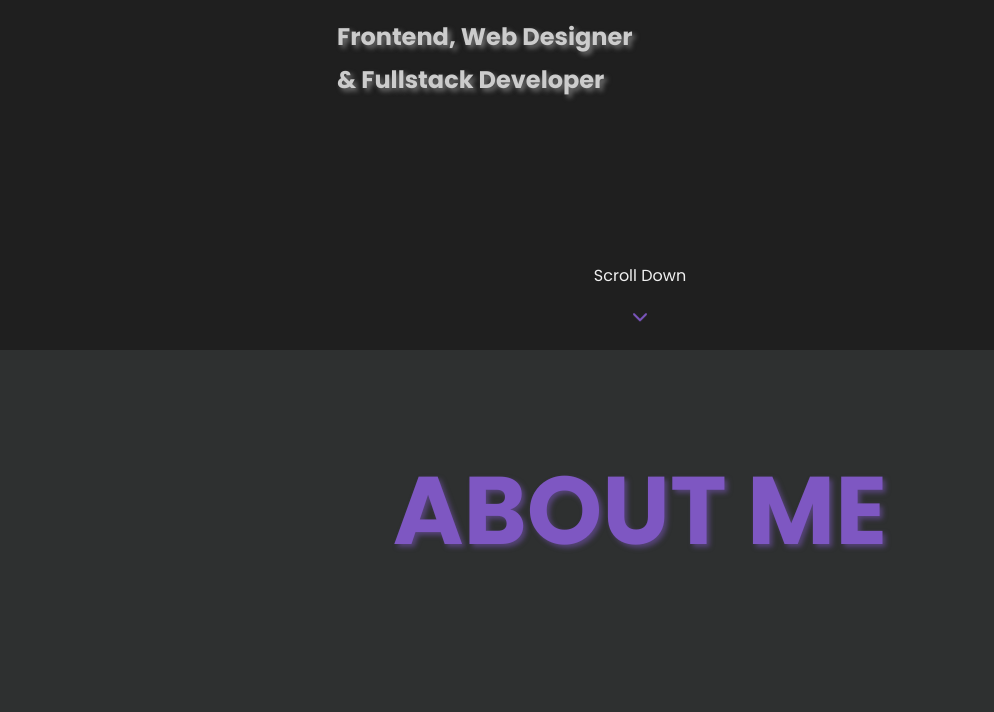
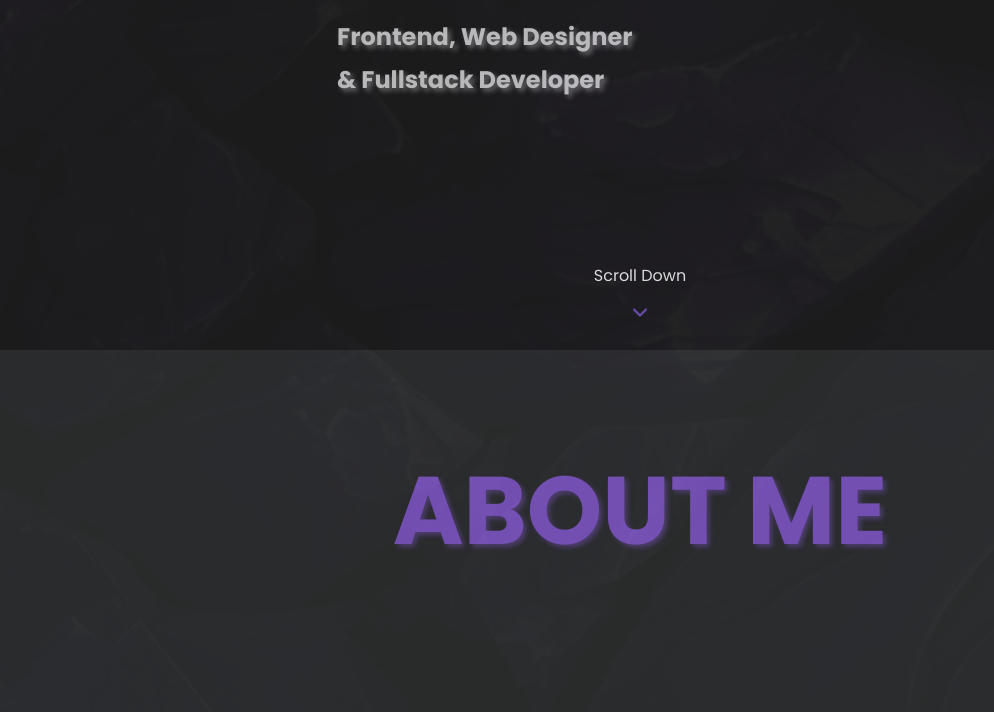
Before and after one commit to MatGAAM/portif-lio, a plain HTML site: page index.html in a window 1280 px wide. Shown: the part 450-1162 px from the top of the page, without its empty margins (0-994 px from the left). Drawn offline with Linux system fonts and the light colour scheme.

Commit message:
ajustes no backgroud, adicionado efeitos de parallax mais interessantes, criado um novo script de parallax

```diff
--- a/index.html
+++ b/index.html
@@ -206,7 +206,7 @@
           <img src="./assets/PrintProjects/icolabora-logo.png" alt="icolabora-logo" loading="lazy">
           <div class="description-project">
             <h2><a href="https://portal.icolabora.com.br" rel="noopener noreferrer">Icolabora</a></h2>
-            <p>Concultoria de softwares onde atuei 3 anos</p>
+            <p>Consultoria de softwares onde atuei 3 anos</p>
             <div class="tags">
               <div class="tag">
                 <img src="./assets/icons/react.png" alt="react" loading="lazy">
@@ -256,3 +256,4 @@
 
 </html>
 <script src="./scripts/animateOnView.js" defer></script>
+<script src="./scripts/parallax.js" defer></script>
--- /dev/null
+++ b/scripts/parallax.js
@@ -0,0 +1,7 @@
+window.addEventListener("scroll", () => {
+  const scrolled = window.scrollY;
+  const speed = 0.3; // quanto menor, mais lento o fundo
+  const yPos = scrolled * speed;
+
+  document.body.style.setProperty("--parallax-offset", `${yPos}px`);
+});
--- a/styles.scss
+++ b/styles.scss
@@ -55,9 +55,35 @@
 }
 
 body {
+  position: relative;
   @include global-font;
   max-width: 100vw;
+  min-height: 100%; // necessário para o ::before pegar toda a altura
+  z-index: 0; // conteúdo por cima
+  background-color: $primary-color; // fallback
   overflow-x: hidden;
+
+  &::before {
+    content: "";
+    position: absolute; // cobre tudo, mesmo ao scrollar
+    top: 0;
+    left: 0;
+    width: 100vw;
+    height: 100%;
+    background: linear-gradient(
+        to bottom,
+        rgba(0, 0, 0, 0.6),
+        rgba(0, 0, 0, 0.9)
+      ),
+      url("./assets/bg/background-texture-7.png");
+    background-size: cover;
+    background-position: center var(--parallax-offset, 0px);
+    background-attachment: scroll;
+    background-repeat: no-repeat;
+    z-index: -1; // por trás do conteúdo
+    opacity: 1;
+    pointer-events: none; // evita que capture cliques
+  }
 }
 
 .header {
@@ -203,6 +229,7 @@ body {
   width: 100vw; // Ocupa toda a largura
   overflow-x: hidden;
   background-color: $primary-color;
+  opacity: 0.9;
 
   .container-home {
     @include centralized;
@@ -324,6 +351,7 @@ body {
   width: 100vw;
   overflow: hidden;
   background-color: $primary-light;
+  opacity: 0.9;
 
   .container-about {
     @include centralized;
@@ -459,6 +487,7 @@ body {
   height: 100vh;
   background-color: $primary-color;
   flex-direction: column;
+  opacity: 0.9;
 
   .title {
     position: relative;
@@ -624,6 +653,7 @@ body {
   overflow-x: hidden;
   background-color: $primary-light;
   flex-wrap: wrap;
+  opacity: 0.9;
 
   .title {
     position: relative;
@@ -769,6 +799,7 @@ body {
   overflow-x: hidden;
   background-color: $primary-color;
   color: $secondary-color;
+  opacity: 0.9;
 
   .logos {
     @include centralized;
```
Also changed, not shown: assets/bg/background-texture-3.png (added), assets/bg/background-texture-5.png (added), assets/bg/background-texture-6.png (added), assets/bg/background-texture-7.png (added), styles.css, 3 other files.
